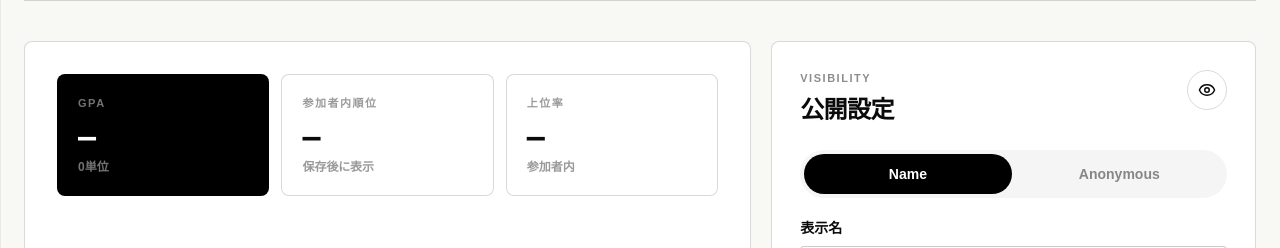
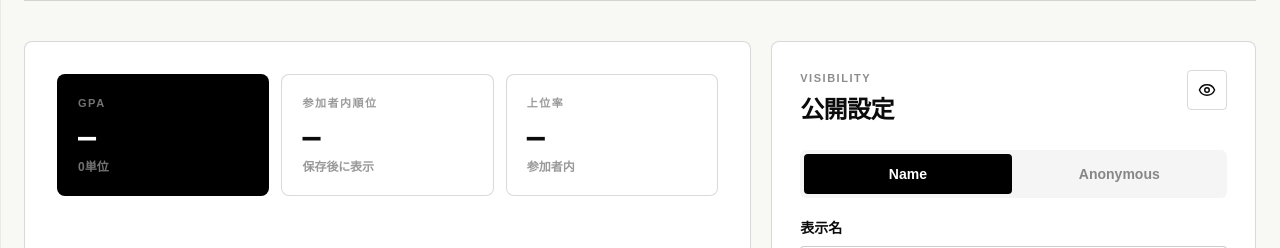
Before and after one commit to haruto-yamanishi/null-gpa, a Next.js app: page /submit in a window 1280 px wide. Shown: the part 290-538 px from the top of the page. Built offline with nearby package versions, Linux system fonts and the light colour scheme; no server answers.

Commit message:
style: square off privacy controls

```diff
--- a/components/PrivacyControls.tsx
+++ b/components/PrivacyControls.tsx
@@ -26,18 +26,18 @@ export function PrivacyControls({
           <p className="k-label">Visibility</p>
           <h2 className="mt-2 text-2xl font-black tracking-[-0.025em]">公開設定</h2>
         </div>
-        <div className="grid size-10 place-items-center rounded-full border border-black/15">
+        <div className="grid size-10 place-items-center rounded-[4px] border border-black/15">
           {gpaVisibility === "public" ? <Eye size={18} /> : <EyeOff size={18} />}
         </div>
       </div>
 
-      <div className="mt-6 grid grid-cols-2 gap-1 rounded-full bg-neutral-100 p-1">
+      <div className="mt-6 grid grid-cols-2 gap-1 rounded-[6px] bg-neutral-100 p-1">
         {(["named", "anonymous"] as const).map((mode) => (
           <button
             key={mode}
             type="button"
             onClick={() => onIdentityModeChange(mode)}
-            className={`rounded-full px-3 py-2.5 text-sm font-bold transition ${identityMode === mode ? "bg-black text-white" : "text-black/45 hover:text-black"}`}
+            className={`rounded-[4px] px-3 py-2.5 text-sm font-bold transition ${identityMode === mode ? "bg-black text-white" : "text-black/45 hover:text-black"}`}
           >
             {mode === "anonymous" ? "Anonymous" : "Name"}
           </button>
```
